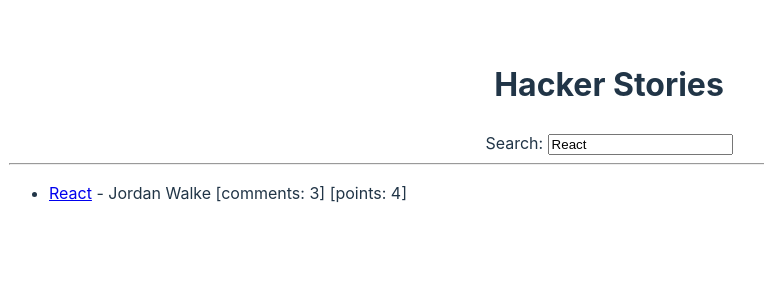
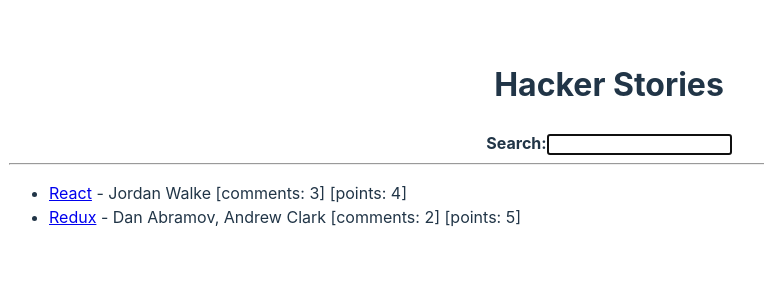
Before and after one commit to gnprwx/hacker-stories, a React (Vite) app: page / in a window 1280 px wide. Shown: the top 300 px of the page, without its empty margins (31-795 px from the left). Built offline with nearby package versions, Linux system fonts and the light colour scheme.

Commit message:
Auto focus on search bar on load

```diff
--- a/src/App.tsx
+++ b/src/App.tsx
@@ -1,4 +1,4 @@
-import { useEffect, useState } from "react";
+import { useEffect, useRef, useState } from "react";
 import "./App.css";
 
 const App = () => {
@@ -9,8 +9,7 @@
         }, [key, value]);
         return [value, setValue];
     }
-
-    const [searchTerm, setSearchTerm] = useStorageState('search', 'React');
+    const [searchTerm, setSearchTerm] = useStorageState('search', '');
 
     const stories = [
         {
@@ -40,7 +39,10 @@
         <>
             <div className="center">
                 <h1>Hacker Stories</h1>
-                <Search onSearch={handleSearch} searchEntry={searchTerm} />
+
+                <InputWithLabel id="search" onInputChange={handleSearch} value={searchTerm} isFocused>
+                    <span style={{ fontWeight: "bold" }}>Search:</span>
+                </InputWithLabel>
             </div>
             <hr />
             <Posts list={filtered} />
@@ -72,11 +74,11 @@
 )
 
 
-const Search = ({ onSearch, searchEntry }) =>
+const InputWithLabel = ({ id, value, onInputChange, type = 'text', children, isFocused }) =>
 (
     <>
-        <label htmlFor="search">Search: </label>
-        <input type="text" id="search" onChange={onSearch} value={searchEntry} />
+        <label htmlFor={id}>{children}</label>
+        <input type={type} id={id} onChange={onInputChange} value={value} autoFocus={isFocused} />
     </>
 );
 
```
